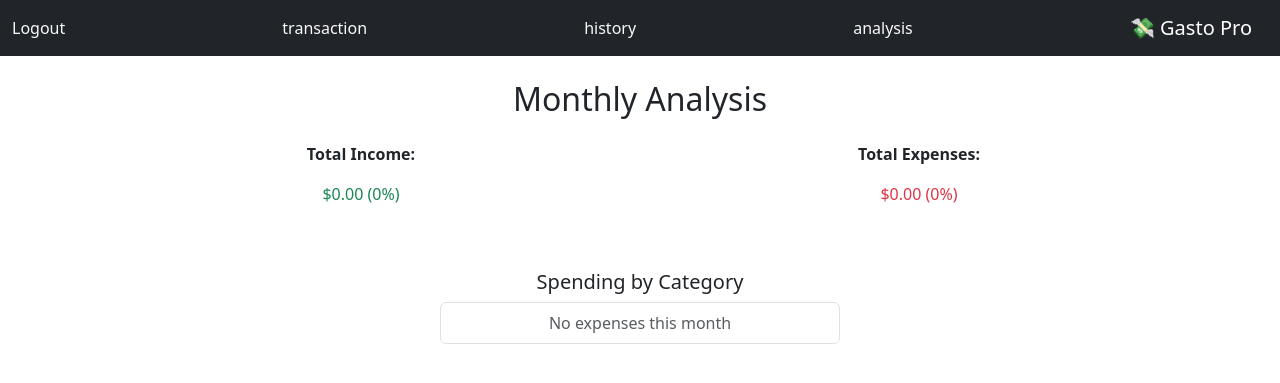
After one commit to angelcgar/gasto-pro, a Flask app: page /analysis in a window 1280 px wide. The commit adds this page. Shown: the top 383 px of the page. Run offline with Flask 3, Linux system fonts and the light colour scheme; the visitor is signed in with stand-in values (Sample User, id 1); some libraries are stand-ins or nearby versions.

Commit message:
añadir la pagina analysis

```diff
--- a/app.py
+++ b/app.py
@@ -159,6 +159,47 @@ def history():
     )
     return render_template("history.html", transactions=transactions)
 
+@app.route("/analysis")
+@login_required
+def analysis():
+    user_id = session["user_id"]
+
+    # Transacciones del mes actual
+    rows = db.execute("""
+        SELECT amount, category, type, timestamp
+        FROM transactions
+        WHERE user_id = ?
+          AND strftime('%Y-%m', timestamp) = strftime('%Y-%m', 'now')
+    """, user_id)
+
+    # Agrupar los datos
+    income_total = sum(float(row["amount"]) for row in rows if row["type"] == "income")
+    expense_total = sum(float(row["amount"]) for row in rows if row["type"] == "expense")
+    total = income_total + expense_total
+
+    # Porcentaje de ingresos vs gastos
+    income_pct = round(income_total / total * 100, 2) if total else 0
+    expense_pct = round(expense_total / total * 100, 2) if total else 0
+
+    # Gasto por categoría
+    category_totals = {}
+    for row in rows:
+        if row["type"] == "expense":
+            category_totals[row["category"]] = category_totals.get(row["category"], 0) + float(row["amount"])
+
+    # Total de gastos para porcentajes por categoría
+    total_expense = sum(category_totals.values())
+    category_percentages = {
+        category: round(amount / total_expense * 100, 2)
+        for category, amount in category_totals.items()
+    } if total_expense else {}
+
+    return render_template("analysis.html",
+                           income_pct=income_pct,
+                           expense_pct=expense_pct,
+                           category_percentages=category_percentages,
+                           income_total=income_total,
+                           expense_total=expense_total)
 
 if __name__ == "__main__":
     app.run(debug=True)
--- /dev/null
+++ b/templates/analysis.html
@@ -0,0 +1,34 @@
+{% extends "layout.html" %}
+
+{% block title %}
+Monthly Analysis
+{% endblock %}
+
+{% block main %}
+<div class="container mt-4">
+  <h2 class="text-center mb-4">Monthly Analysis</h2>
+
+  <div class="row text-center mb-5">
+    <div class="col">
+      <p class="fw-bold">Total Income:</p>
+      <p class="text-success">${{ "%.2f"|format(income_total|float) }} ({{ income_pct }}%)</p>
+    </div>
+    <div class="col">
+      <p class="fw-bold">Total Expenses:</p>
+      <p class="text-danger">${{ "%.2f"|format(expense_total|float) }} ({{ expense_pct }}%)</p>
+    </div>
+  </div>
+
+  <h5 class="text-center">Spending by Category</h5>
+  <ul class="list-group mx-auto" style="max-width: 400px;">
+    {% for category, pct in category_percentages.items() %}
+    <li class="list-group-item d-flex justify-content-between align-items-center">
+      {{ category }}
+      <span class="badge bg-primary rounded-pill">{{ pct }}%</span>
+    </li>
+    {% else %}
+    <li class="list-group-item text-center text-muted">No expenses this month</li>
+    {% endfor %}
+  </ul>
+</div>
+{% endblock %}
--- a/templates/layout.html
+++ b/templates/layout.html
@@ -23,6 +23,7 @@
       <a class="nav-link text-light" href="/logout">Logout</a>
       <a class="nav-link text-light" href="/transaction">transaction</a>
       <a class="nav-link text-light" href="/history">history</a>
+      <a class="nav-link text-light" href="/analysis">analysis</a>
       {% endif %}
 
       <span class="navbar-brand">💸 Gasto Pro</span>
```
Also changed, not shown: 1 other file.
